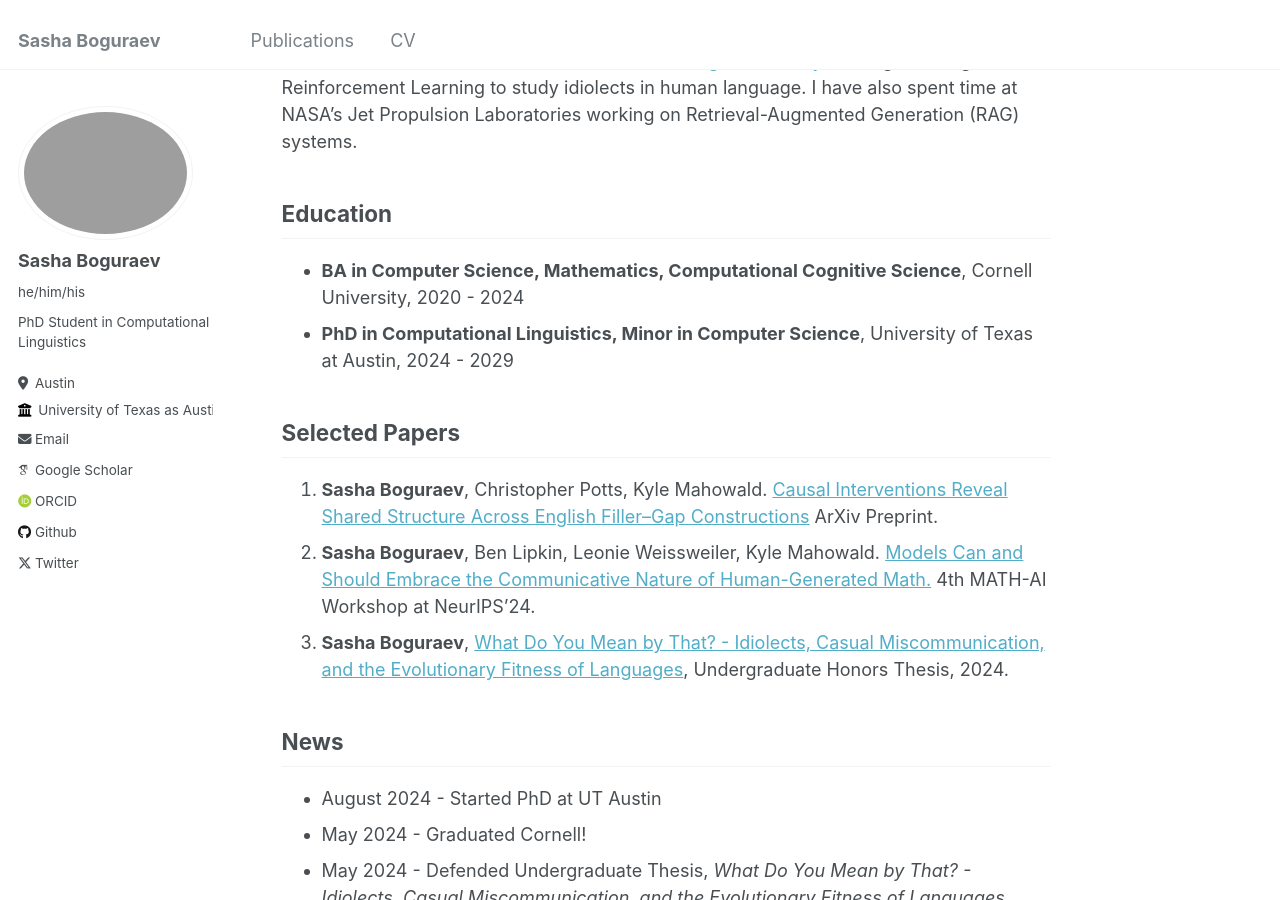
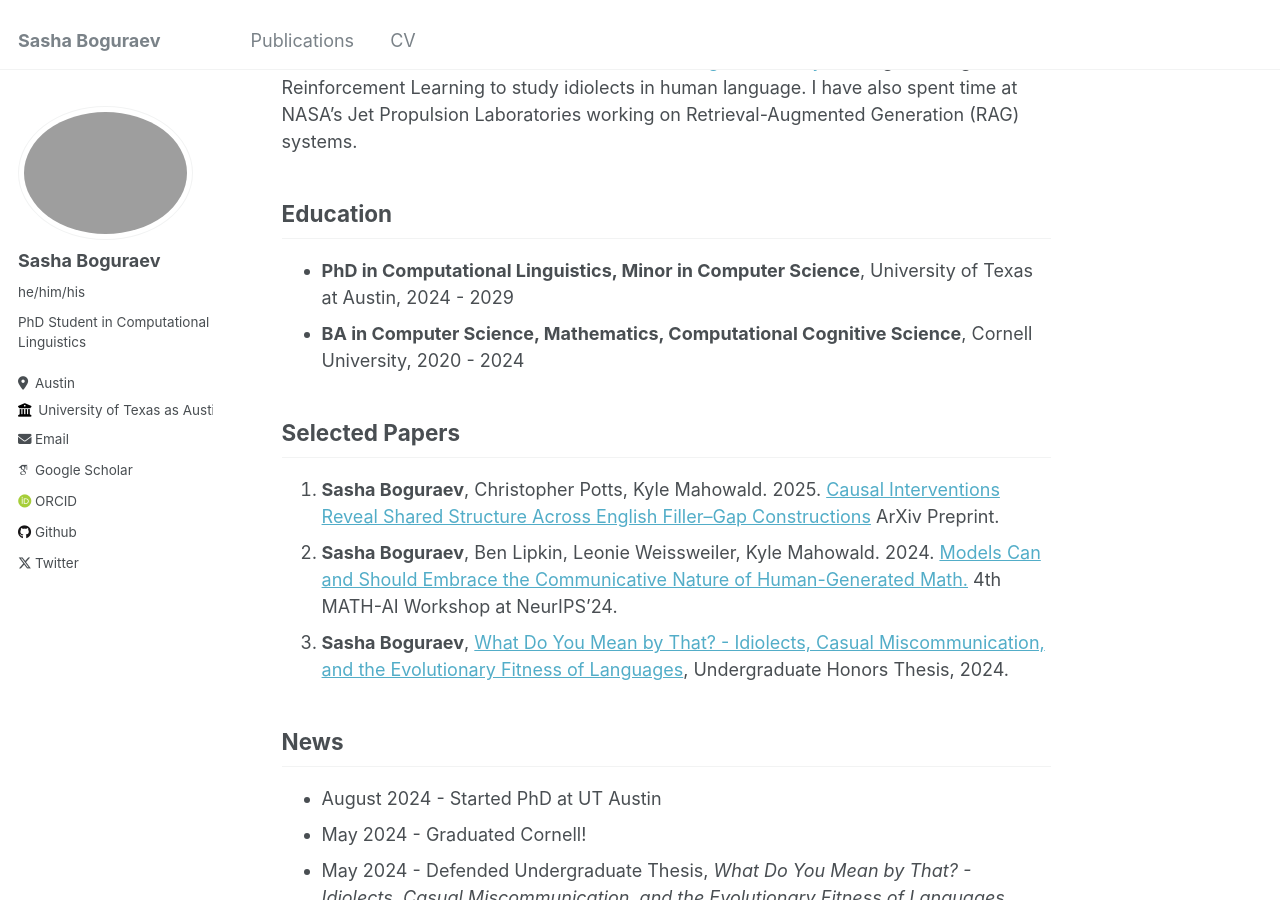
Before and after one commit to SashaBoguraev/SashaBoguraev.github.io, a Jekyll site: the page built from _pages/about.md, in a window 1280 px wide and 900 px high, scrolled down 314 px. Built offline with Jekyll 4.4.1, drawn with Linux system fonts in a browser that asks for light colours; some web fonts are replaced.

Commit message:
Update about.md

```diff
--- a/_pages/about.md
+++ b/_pages/about.md
@@ -14,14 +14,14 @@ Previously, I graduated from Cornell University Summa Cum Laude, with degrees in
 
 Education
 ------
+* **PhD in Computational Linguistics, Minor in Computer Science**, University of Texas at Austin, 2024 - 2029
 * **BA in Computer Science, Mathematics, Computational Cognitive Science**, Cornell University, 2020 - 2024
-* **PhD in Computational Linguistics, Minor in Computer Science**, University of Texas at Austin, 2024 - 2029
 
 
 Selected Papers
 ------
-1. __Sasha Boguraev__, Christopher Potts, Kyle Mahowald. [Causal Interventions Reveal Shared Structure Across English Filler–Gap Constructions](https://SashaBoguraev.github.io/files/2505.16002v1.pdf) ArXiv Preprint.
-2. __Sasha Boguraev__, Ben Lipkin, Leonie Weissweiler, Kyle Mahowald. [Models Can and Should Embrace the Communicative Nature of Human-Generated Math.](https://SashaBoguraev.github.io/files/Math_and_AI_Position___Sasha__Ben__Kyle.pdf) 4th MATH-AI Workshop at NeurIPS’24.
+1. __Sasha Boguraev__, Christopher Potts, Kyle Mahowald. 2025. [Causal Interventions Reveal Shared Structure Across English Filler–Gap Constructions](https://SashaBoguraev.github.io/files/2505.16002v1.pdf) ArXiv Preprint.
+2. __Sasha Boguraev__, Ben Lipkin, Leonie Weissweiler, Kyle Mahowald. 2024. [Models Can and Should Embrace the Communicative Nature of Human-Generated Math.](https://SashaBoguraev.github.io/files/Math_and_AI_Position___Sasha__Ben__Kyle.pdf) 4th MATH-AI Workshop at NeurIPS’24.
 3. __Sasha Boguraev__, [What Do You Mean by That? - Idiolects, Casual Miscommunication, and the Evolutionary Fitness of Languages](https://SashaBoguraev.github.io/files/BoguraevHonorsThesis.pdf), Undergraduate Honors Thesis, 2024.
 
 News
```
